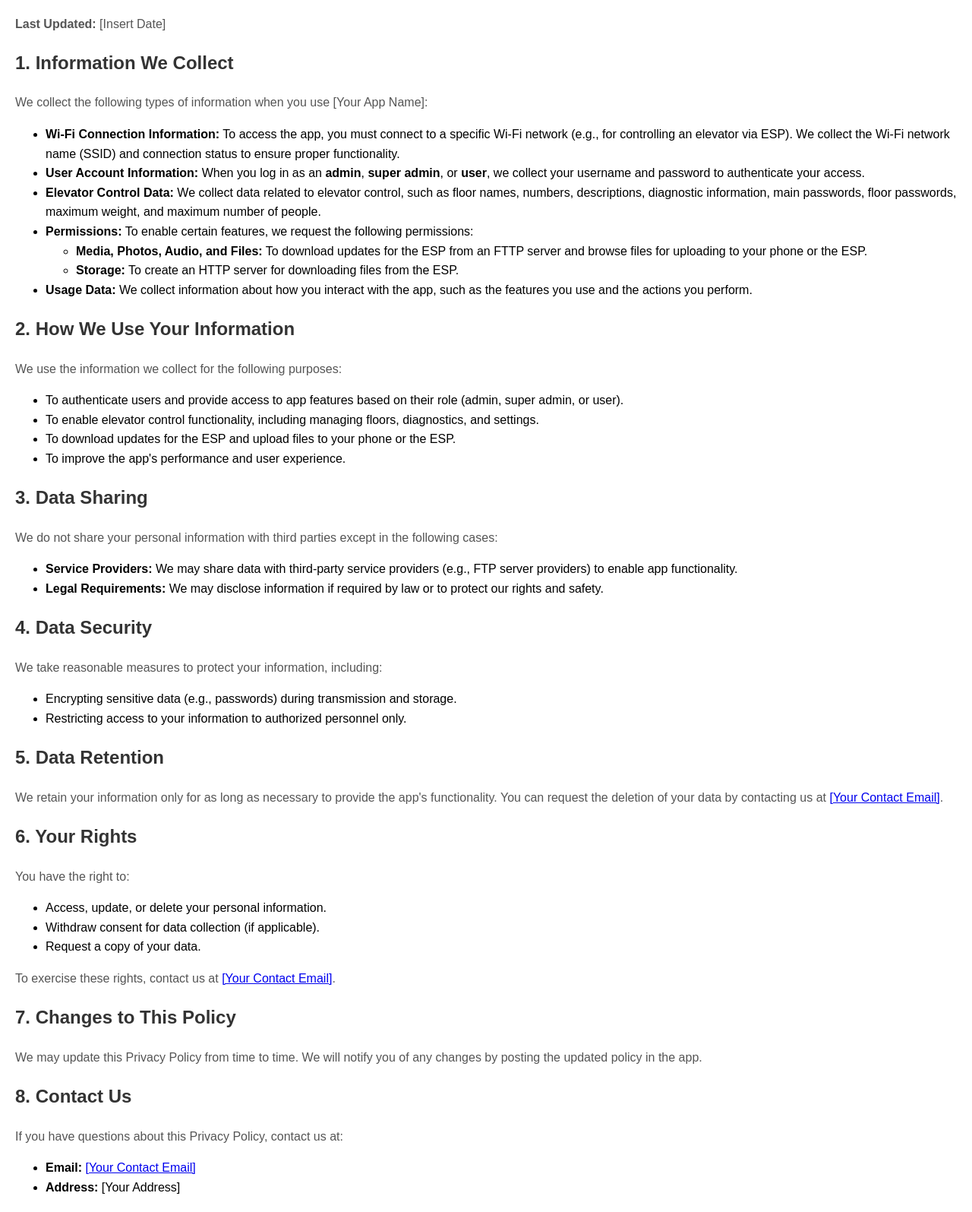
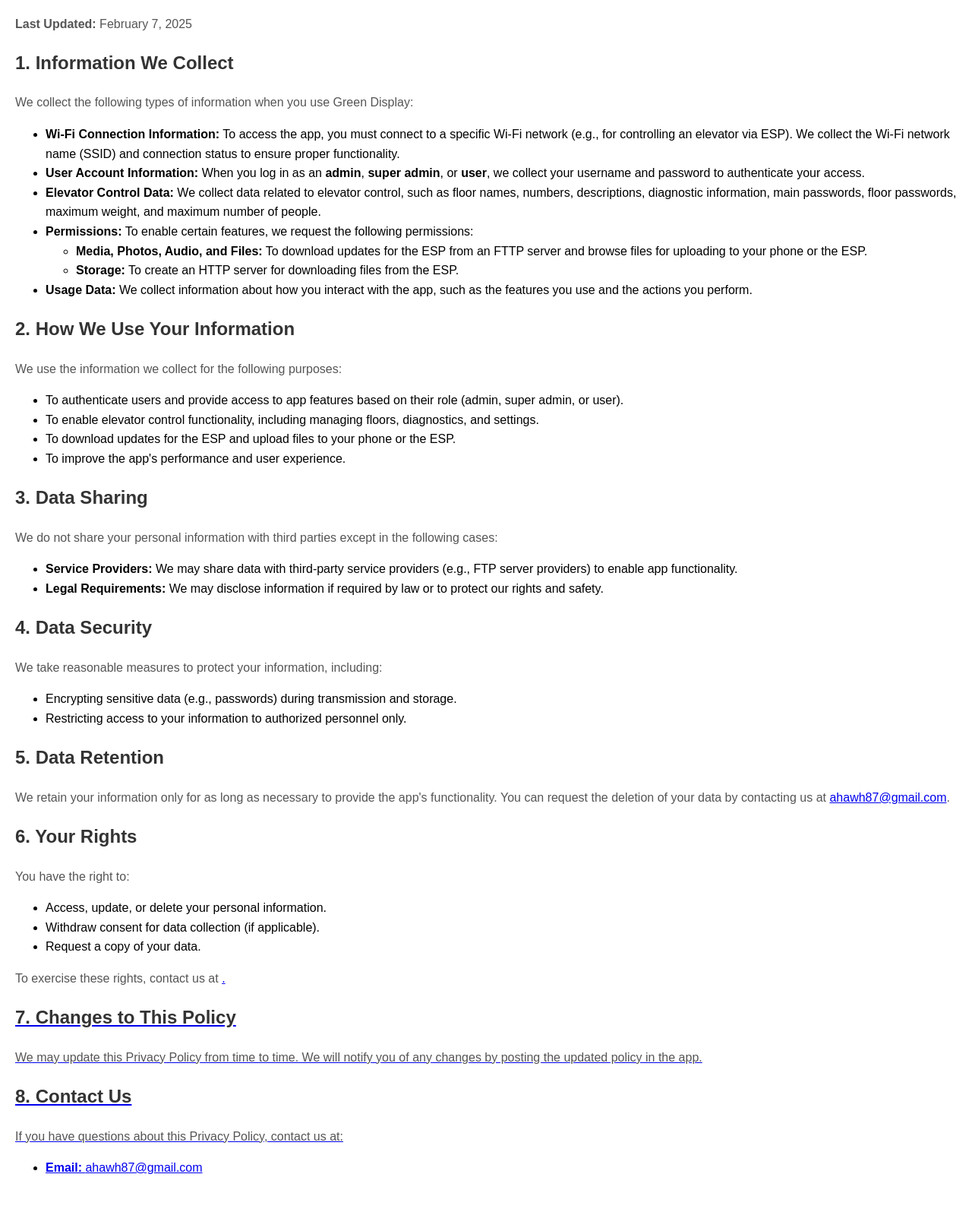
Before and after one commit to EnasEltabey/GreenDisplay, a plain HTML site: page index.html in a window 1280 px wide. Shown: the part 121-1716 px from the top of the page at 76% size. After the commit the page ends 1691 px from the top, so only its background shows below. Drawn offline with Linux system fonts and the light colour scheme.

Commit message:
update data

```diff
--- a/index.html
+++ b/index.html
@@ -3,7 +3,7 @@
 <head>
   <meta charset="UTF-8">
   <meta name="viewport" content="width=device-width, initial-scale=1.0">
-  <title>Privacy Policy - [Your App Name]</title>
+  <title>Privacy Policy - Green Display</title>
   <style>
     body {
       font-family: Arial, sans-serif;
@@ -40,10 +40,10 @@
   <!-- English Version -->
   <div id="english">
     <h1>Privacy Policy</h1>
-    <p><strong>Last Updated:</strong> [Insert Date]</p>
+    <p><strong>Last Updated:</strong> February 7, 2025 </p>
 
     <h2>1. Information We Collect</h2>
-    <p>We collect the following types of information when you use [Your App Name]:</p>
+    <p>We collect the following types of information when you use Green Display:</p>
     <ul>
       <li><strong>Wi-Fi Connection Information:</strong> To access the app, you must connect to a specific Wi-Fi network (e.g., for controlling an elevator via ESP). We collect the Wi-Fi network name (SSID) and connection status to ensure proper functionality.</li>
       <li><strong>User Account Information:</strong> When you log in as an <strong>admin</strong>, <strong>super admin</strong>, or <strong>user</strong>, we collect your username and password to authenticate your access.</li>
@@ -81,7 +81,7 @@
     </ul>
 
     <h2>5. Data Retention</h2>
-    <p>We retain your information only for as long as necessary to provide the app's functionality. You can request the deletion of your data by contacting us at <a href="mailto:[Your Contact Email]">[Your Contact Email]</a>.</p>
+    <p>We retain your information only for as long as necessary to provide the app's functionality. You can request the deletion of your data by contacting us at <a href="mailto:ahawh87@gmail.com">ahawh87@gmail.com</a>.</p>
 
     <h2>6. Your Rights</h2>
     <p>You have the right to:</p>
@@ -90,7 +90,7 @@
       <li>Withdraw consent for data collection (if applicable).</li>
       <li>Request a copy of your data.</li>
     </ul>
-    <p>To exercise these rights, contact us at <a href="mailto:[Your Contact Email]">[Your Contact Email]</a>.</p>
+    <p>To exercise these rights, contact us at <a href="mailto:ahawh87@gmail.com"ahawh87@gmail.com</a>.</p>
 
     <h2>7. Changes to This Policy</h2>
     <p>We may update this Privacy Policy from time to time. We will notify you of any changes by posting the updated policy in the app.</p>
@@ -98,18 +98,17 @@
     <h2>8. Contact Us</h2>
     <p>If you have questions about this Privacy Policy, contact us at:</p>
     <ul>
-      <li><strong>Email:</strong> <a href="mailto:[Your Contact Email]">[Your Contact Email]</a></li>
-      <li><strong>Address:</strong> [Your Address]</li>
+      <li><strong>Email:</strong> <a href="mailto:ahawh87@gmail.com">ahawh87@gmail.com</a></li>
     </ul>
   </div>
 
   <!-- Arabic Version -->
   <div id="arabic" dir="rtl" style="display: none;">
     <h1>سياسة الخصوصية</h1>
-    <p><strong>تاريخ التحديث الأخير:</strong> [أدخل التاريخ]</p>
+    <p><strong>تاريخ التحديث الأخير:</strong> 7 فبراير 2025</p>
 
     <h2>1. المعلومات التي نجمعها</h2>
-    <p>نجمع الأنواع التالية من المعلومات عند استخدامك لتطبيق [اسم التطبيق]:</p>
+    <p>نجمع الأنواع التالية من المعلومات عند استخدامك لتطبيق GreenDisplay:</p>
     <ul>
       <li><strong>معلومات اتصال الواي فاي:</strong> للوصول إلى التطبيق، يجب عليك الاتصال بشبكة واي فاي محددة (مثل التحكم في المصعد عبر ESP). نجمع اسم شبكة الواي فاي (SSID) وحالة الاتصال لضمان عمل التطبيق بشكل صحيح.</li>
       <li><strong>معلومات حساب المستخدم:</strong> عند تسجيل الدخول كـ <strong>مدير</strong>، <strong>مدير عام</strong>، أو <strong>مستخدم</strong>، نجمع اسم المستخدم وكلمة المرور للتحقق من هويتك.</li>
@@ -147,7 +146,7 @@
     </ul>
 
     <h2>5. الاحتفاظ بالبيانات</h2>
-    <p>نحتفظ بمعلوماتك فقط طالما كانت ضرورية لتوفير وظائف التطبيق. يمكنك طلب حذف بياناتك عن طريق الاتصال بنا على <a href="mailto:[Your Contact Email]">[بريدك الإلكتروني]</a>.</p>
+    <p>نحتفظ بمعلوماتك فقط طالما كانت ضرورية لتوفير وظائف التطبيق. يمكنك طلب حذف بياناتك عن طريق الاتصال بنا على <a href="mailto:ahawh87@gmail.com">ahawh87@gmail.com</a>.</p>
 
     <h2>6. حقوقك</h2>
     <p>لديك الحق في:</p>
@@ -156,7 +155,7 @@
       <li>سحب الموافقة على جمع البيانات (إذا كان ذلك ينطبق).</li>
       <li>طلب نسخة من بياناتك.</li>
     </ul>
-    <p>للمطالبة بهذه الحقوق، اتصل بنا على <a href="mailto:[Your Contact Email]">[بريدك الإلكتروني]</a>.</p>
+    <p>للمطالبة بهذه الحقوق، اتصل بنا على <a href="mailto:ahawh87@gmail.com">ahawh87@gmail.com</a>.</p>
 
     <h2>7. التغييرات على هذه السياسة</h2>
     <p>قد نقوم بتحديث سياسة الخصوصية هذه من وقت لآخر. سنقوم بإعلامك بأي تغييرات عن طريق نشر السياسة المحدثة في التطبيق.</p>
@@ -164,8 +163,7 @@
     <h2>8. اتصل بنا</h2>
     <p>إذا كانت لديك أسئلة حول سياسة الخصوصية هذه، يمكنك الاتصال بنا على:</p>
     <ul>
-      <li><strong>البريد الإلكتروني:</strong> <a href="mailto:[Your Contact Email]">[بريدك الإلكتروني]</a></li>
-      <li><strong>العنوان:</strong> [عنوانك]</li>
+      <li><strong>البريد الإلكتروني:</strong> <a href="mailto:ahawh87@gmail.com">ahawh87@gmail.com</a></li>
     </ul>
   </div>
 
```
